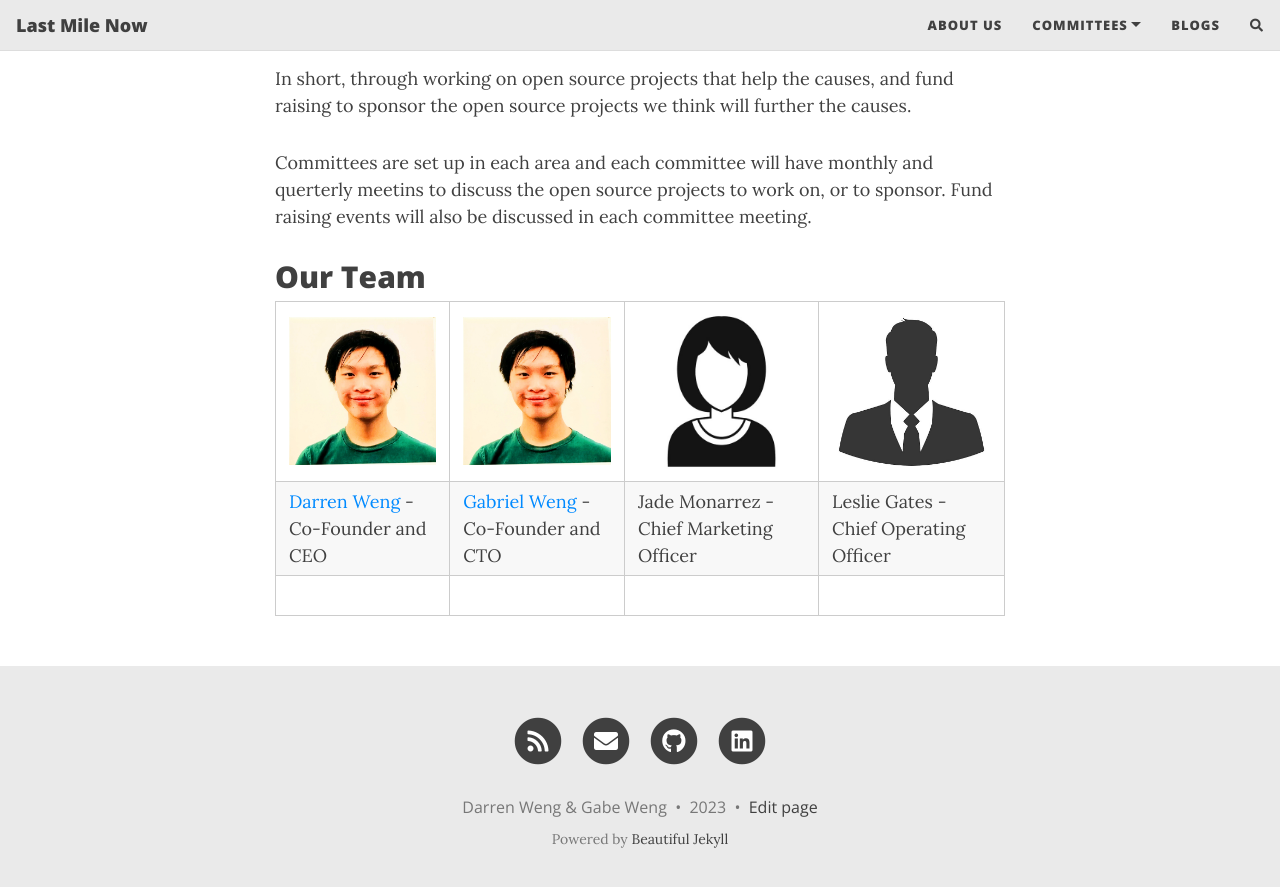
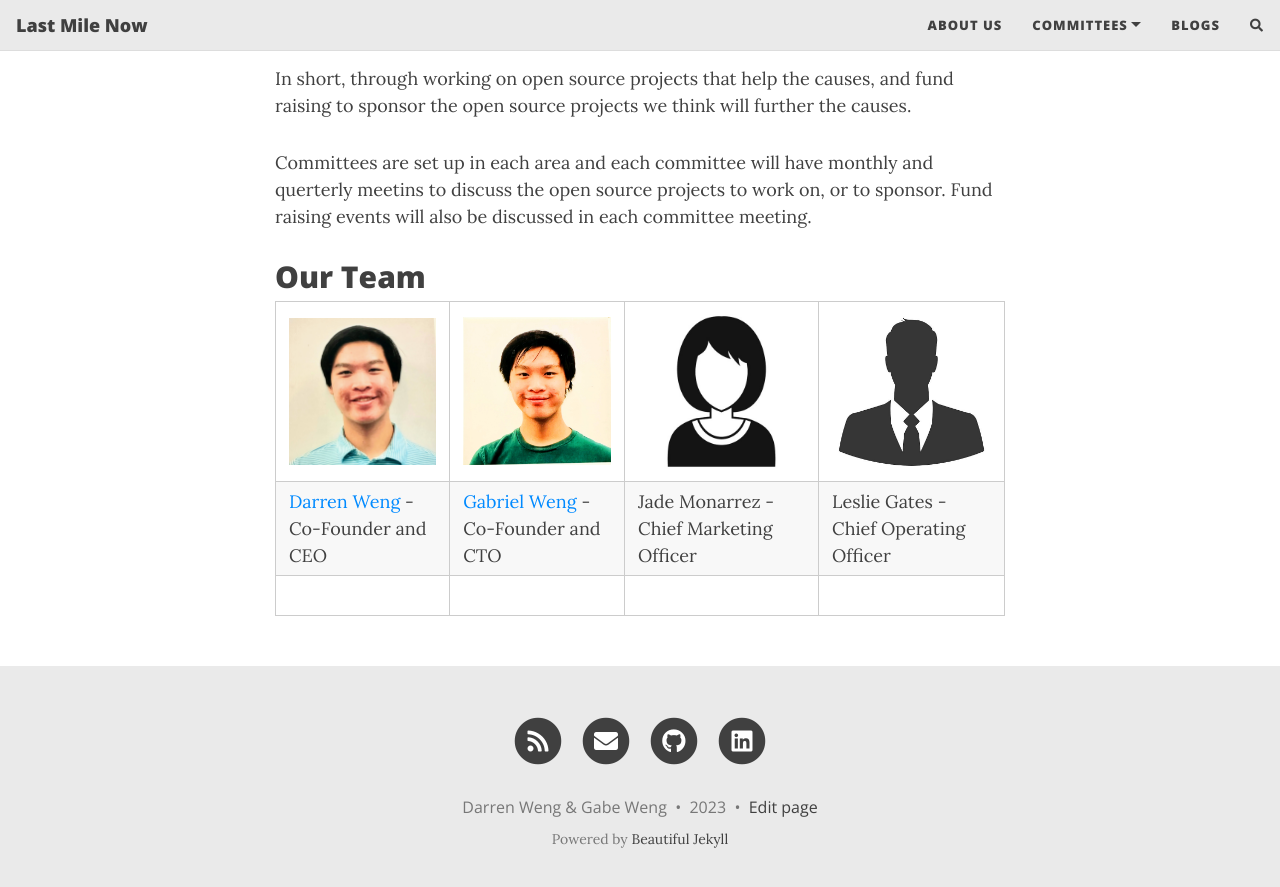
Before and after one commit to LastMileNow/lastmilenow.github.io, a Jekyll site: the page built from about.md, in a window 1280 px wide and 900 px high, scrolled down 745 px. Shown: the top 887 px of the window. Built offline with Jekyll 4.4.1, drawn with Linux system fonts in a browser that asks for light colours; nearby versions of some CDN libraries; comment, search, counter and statistics services are not loaded.

Commit message:
size change

```diff
--- a/about.md
+++ b/about.md
@@ -22,6 +22,6 @@
 ## Our Team
 
 | --- | --- | --- |
-| <img src="https://raw.githubusercontent.com/LastMileNow/lastmilenow.github.io/main/assets/img/gabeweng.jpg" alt="Darren Weng" width=250 /> | <img src="https://raw.githubusercontent.com/LastMileNow/lastmilenow.github.io/main/assets/img/gabeweng.jpg" alt="Gabe Weng" width=250 /> | <img src="https://raw.githubusercontent.com/LastMileNow/lastmilenow.github.io/main/assets/img/female_headshot.jpg" alt="Jade" width=200/> | <img src="https://raw.githubusercontent.com/LastMileNow/lastmilenow.github.io/main/assets/img/male_headshot.jpg" alt="Leslie" width=200/>
+| <img src="https://raw.githubusercontent.com/LastMileNow/lastmilenow.github.io/main/assets/img/darren_weng.jpg" alt="Darren Weng" width=250 /> | <img src="https://raw.githubusercontent.com/LastMileNow/lastmilenow.github.io/main/assets/img/gabeweng.jpg" alt="Gabe Weng" width=250 /> | <img src="https://raw.githubusercontent.com/LastMileNow/lastmilenow.github.io/main/assets/img/female_headshot.jpg" alt="Jade" width=250 /> | <img src="https://raw.githubusercontent.com/LastMileNow/lastmilenow.github.io/main/assets/img/male_headshot.jpg" alt="Leslie" width=250 />
 | [Darren Weng](https://www.darrenweng.com) - Co-Founder and CEO | [Gabriel Weng](https://www.gabrielweng.com) -  Co-Founder and CTO | Jade Monarrez - Chief Marketing Officer| Leslie Gates - Chief Operating Officer
 |
```
